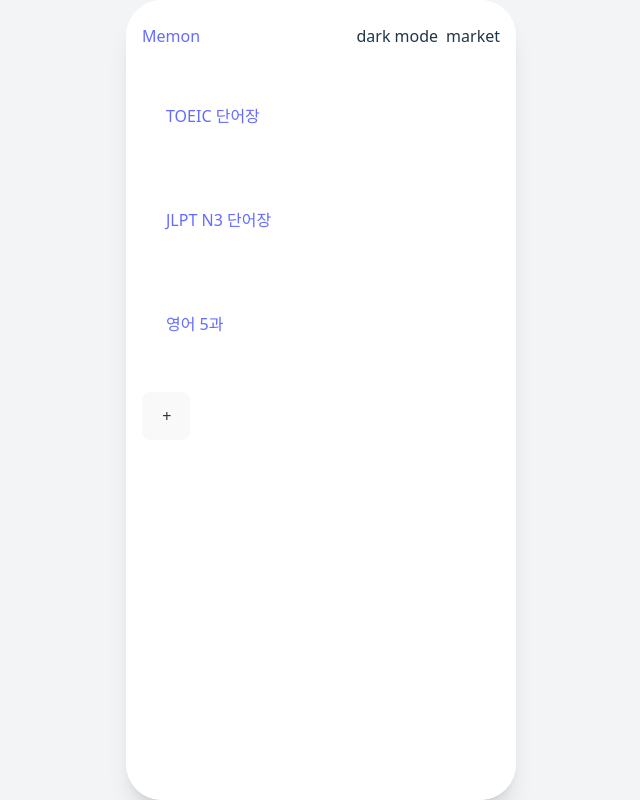
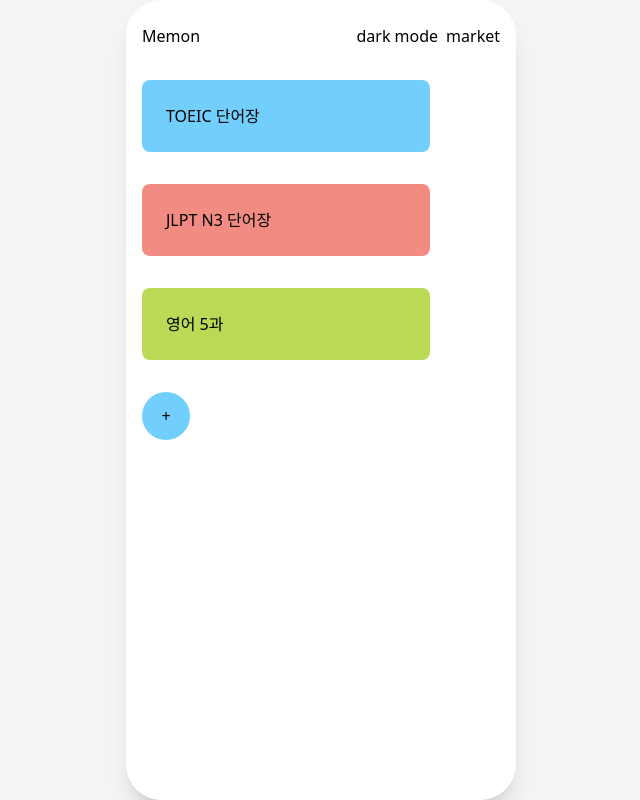
Before and after one commit to catisverycute/Memon, a React (Vite) app: page / in a window 1280 px wide. Shown: the whole page, without its empty margins (319-959 px from the left). Built offline with nearby package versions, Linux system fonts and the light colour scheme.

Commit message:
🎨 [styling] CSS 색상 변수 테마 추가 및 정리

```diff
--- a/src/index.css
+++ b/src/index.css
@@ -1,69 +1,67 @@
 @import 'tailwindcss';
-:root {
-  font-family: system-ui, Avenir, Helvetica, Arial, sans-serif;
-  line-height: 1.5;
-  font-weight: 400;
 
-  color-scheme: light dark;
-  color: rgba(255, 255, 255, 0.87);
-  background-color: #242424;
+@theme {
+  --color-midnight: #121063;
+  --color-tahiti: #3ab7bf;
+  --color-bermuda: #78dcca;
+  --color-pastelPink: #fadadd;
+  --color-pastelYellow: #fff4b1;
+  --color-pastelgreen: #d4f1be;
+  --color-pastelblue: #d6efff;
+  --color-pastelpurple: #e3d7ff;
+  --color-peach: #ffe5b4;
+  --color-mint: #c4f0c5;
+  --color-lavender: #eadcf8;
+  --color-softcoral: #ffd5cd;
+  --color-skygray: #e6ebf5;
 
-  font-synthesis: none;
-  text-rendering: optimizeLegibility;
-  -webkit-font-smoothing: antialiased;
-  -moz-osx-font-smoothing: grayscale;
+  /* 단어장 선택 색상  */
+  --color-pastelRose: #f28b82;
+  --color-pastelLemon: #fdd663;
+  --color-pastelGreen: #81c995;
+  --color-pastelSky: #7daedc;
+  --color-pastelLavender: #a285c7;
+  --color-pastelRoseLight: #f8bfb4;
+  --color-pastelLemonLight: #fff0b0;
+  --color-pastelGreenLight: #a8d3b7;
+  --color-pastelSkyLight: #b9d4ef;
+  --color-pastelLavenderLight: #d2c4e4;
+
+  /* 메인 색상 (겹치지 않음) */
+  --color-memonIndigo: #6675ff;
+  --color-memonApricot: #ffb784;
+  --color-memonPistachio: #9bcf53;
+  --color-memonRosewood: #db7093;
+  --color-memonTeal: #56c1c1;
+
+  /* 서브/강조 색상 */
+  --color-memonIndigoDark: #4c5ed8;
+  --color-memonApricotDark: #f09a63;
+  --color-memonPistachioDark: #7fb742;
+  --color-memonRosewoodDark: #c25878;
+  --color-memonTealDark: #3ca9a9;
+
+  /* 파스텔톤 블루/시안 계열 */
+  --color-pastelSkyBlue: #b5ecff;
+  --color-softAqua: #a0f0f9;
+  --color-babyBlue: #aedff7;
+  --color-powderCyan: #c1f5fc;
+  --color-lightCapri: #a4e7f5;
+
+  /*  메인 테마 컬러 */
+  --color-primary: #6eb8f1;
+  --color-primary-hover: #5aaeea;
+  --color-primary-soft: #b0e0ff;
+
+  /*  보조 메인 컬러 */
+  --color-primary2: #46d1f3;
+  --color-primary2-soft: #aee9f7;
+
+  /* 기타 블루 계열 */
+  --color-base2: #4fe7df;
+  --color-base4: #81eefe;
+
+  /*  기타 */
+  --color-lime: #bada55;
+  --color-dol: #72cffd;
 }
-
-a {
-  font-weight: 500;
-  color: #646cff;
-  text-decoration: inherit;
-}
-a:hover {
-  color: #535bf2;
-}
-
-body {
-  margin: 0;
-  display: flex;
-  place-items: center;
-  min-width: 320px;
-  min-height: 100vh;
-}
-
-h1 {
-  font-size: 3.2em;
-  line-height: 1.1;
-}
-
-button {
-  border-radius: 8px;
-  border: 1px solid transparent;
-  padding: 0.6em 1.2em;
-  font-size: 1em;
-  font-weight: 500;
-  font-family: inherit;
-  background-color: #1a1a1a;
-  cursor: pointer;
-  transition: border-color 0.25s;
-}
-button:hover {
-  border-color: #646cff;
-}
-button:focus,
-button:focus-visible {
-  outline: 4px auto -webkit-focus-ring-color;
-}
-
-@media (prefers-color-scheme: light) {
-  :root {
-    color: #213547;
-    background-color: #ffffff;
-  }
-  a:hover {
-    color: #747bff;
-  }
-  button {
-    background-color: #f9f9f9;
-  }
-}
```
